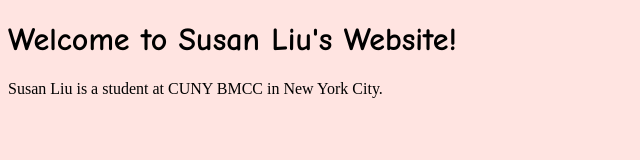
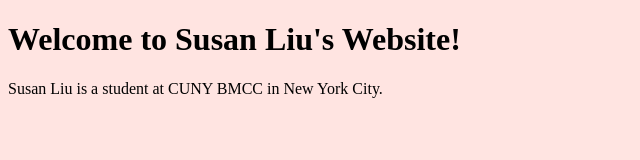
Before and after one commit to 5u5anL1u/MMP100, a plain HTML site: page index.html in a window 1280 px wide. Shown: the whole page, without its empty margins (0-640 px from the left). Drawn offline with Linux system fonts and the light colour scheme.

Commit message:
Font Change

```diff
--- a/index.html
+++ b/index.html
@@ -11,7 +11,7 @@
 
     		}
     		h1{
-				font-family: "Comic Sans MS", cursive, sans-serif
+				font-family: "Lucida Sans Unicode", "Lucida Grande", sans-serif"Comic Sans MS", cursive, sans-serif
 			}
 		</style>
 	</head>
```
